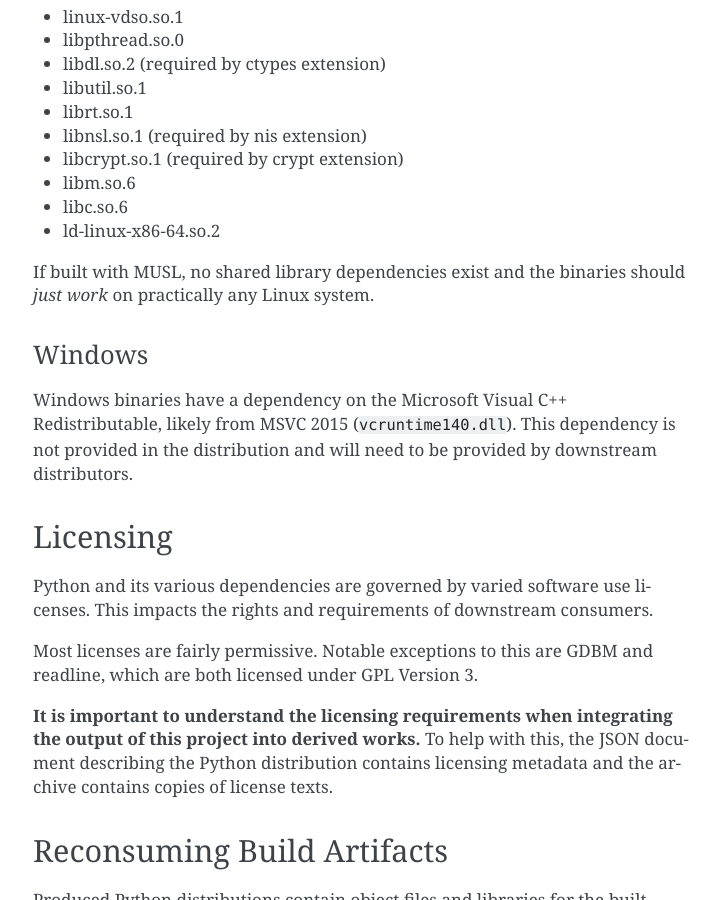
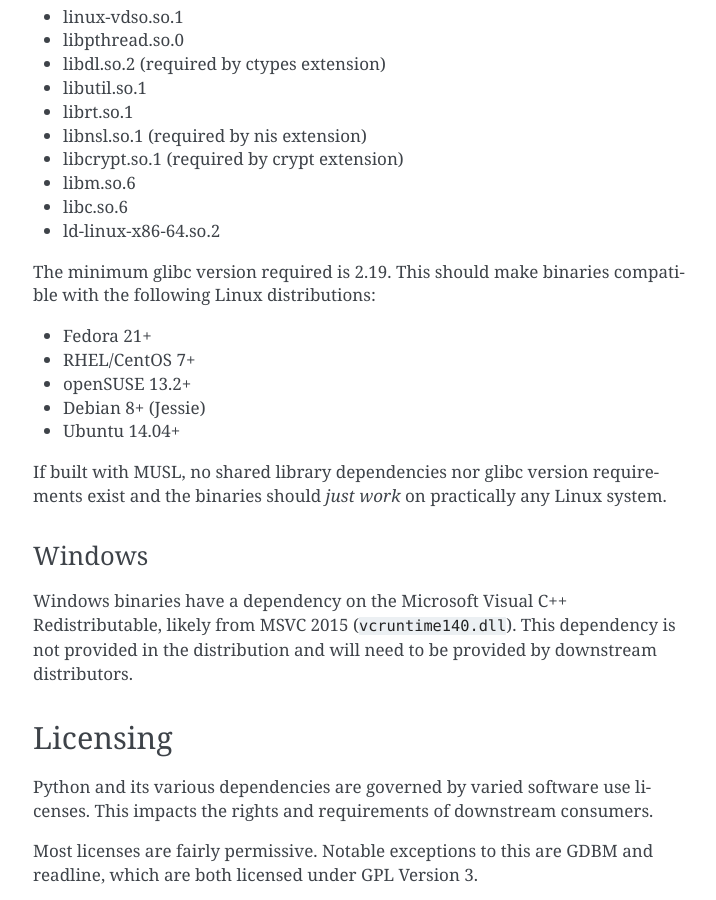
Before and after one commit to indygreg/python-build-standalone, a Sphinx documentation site: the page built from docs/running.rst, in a window 1280 px wide and 900 px high, scrolled down 1009 px. Shown: the whole window, without its empty margins (387-1103 px from the left). Built offline with Sphinx 7.4.7, drawn with Linux system fonts in a browser that asks for light colours.

Commit message:
docs: document glibc version and distro requirements

```diff
--- a/docs/running.rst
+++ b/docs/running.rst
@@ -60,8 +60,18 @@
 * libc.so.6
 * ld-linux-x86-64.so.2
 
-If built with MUSL, no shared library dependencies exist and the binaries
-should *just work* on practically any Linux system.
+The minimum glibc version required is 2.19. This should make binaries
+compatible with the following Linux distributions:
+
+* Fedora 21+
+* RHEL/CentOS 7+
+* openSUSE 13.2+
+* Debian 8+ (Jessie)
+* Ubuntu 14.04+
+
+If built with MUSL, no shared library dependencies nor glibc version
+requirements exist and the binaries should *just work* on practically any
+Linux system.
 
 Windows
 -------
```
